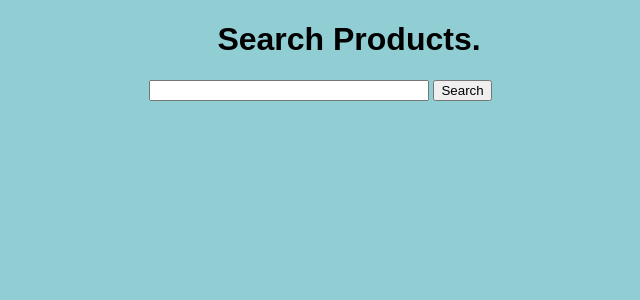
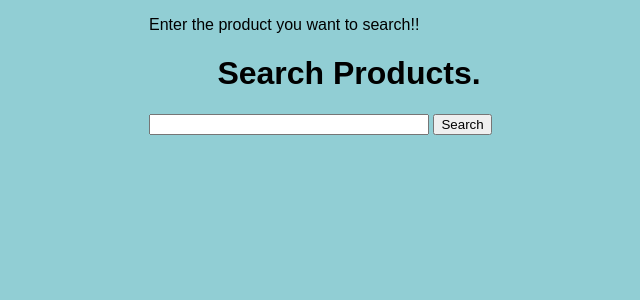
Before and after one commit to shashiRsinha/review-_sc_deploy, a Flask app: page / in a window 1280 px wide. Shown: the top 300 px of the page, without its empty margins (291-931 px from the left). Run offline with Flask 2, Linux system fonts and the light colour scheme.

Commit message:
Update index.html

```diff
--- a/templates/index.html
+++ b/templates/index.html
@@ -8,7 +8,7 @@
 
 {% block body %}
 <div class="content">
-
+    <p> Enter the product you want to search!!</p>
     <h1 style="text-align: center">Search Products.</h1>
 
     <div class="form">
```
